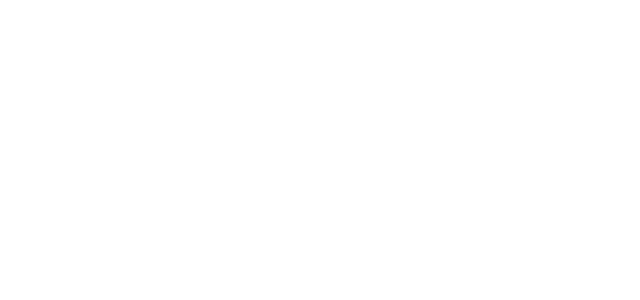
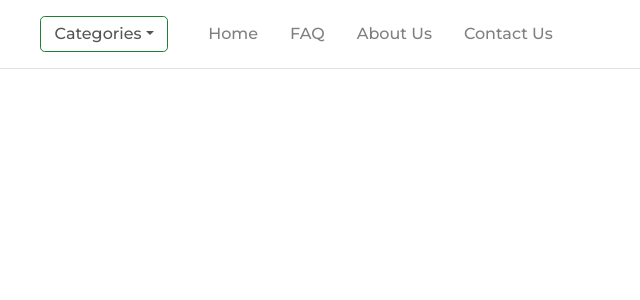
Before and after one commit to OvinduArchanaNambukara/Team_B-B_My-Store, a React (Create React App) app: page / in a window 1280 px wide. Shown: the top 300 px of the page, without its empty margins (0-640 px from the left). Built offline with nearby package versions, Linux system fonts and the light colour scheme.

Commit message:
Bottom nav bar completed

```diff
--- a/src/Client.tsx
+++ b/src/Client.tsx
@@ -1,9 +1,10 @@
 import React from "react";
+import BottomNav from "./components/BottomNav";
 
 const Client: React.FC = () => {
     return (
         <React.Fragment>
-
+            <BottomNav />
         </React.Fragment>
     );
 }
--- a/src/assets/style_sheets/main.scss
+++ b/src/assets/style_sheets/main.scss
@@ -1,7 +1,9 @@
 @import "~bootstrap/scss/bootstrap";
-
+@import "partials/variables";
 * {
   margin: 0;
   padding: 0;
   font-family: 'Montserrat', sans-serif;
 }
+
+@import "partials/bottom-nav";
--- /dev/null
+++ b/src/assets/style_sheets/partials/_bottom-nav.scss
@@ -0,0 +1,48 @@
+@import "variables";
+
+.bottom-nav-bar {
+  font-weight: 500;
+  font-size: 1em;
+
+  .bottom-nav-dropdown {
+    border: 1px solid $bottom-nav-dropdown-border;
+    border-radius: 0.3em;
+
+    a {
+      color: $bottom-nav-font-color;
+      padding: .3em .6em;
+    }
+
+    .dropdown-menu {
+      margin-top: 0.3em !important;
+      padding-left: .2em;
+    }
+  }
+
+  .navbar-toggler {
+    border: 1px solid $bottom-nav-dropdown-border;
+    padding: 0 .3em;
+  }
+
+  .bottom-nav-collapse {
+    .bottom-nav {
+      .nav-link {
+        padding: 0 1em;
+
+        a {
+          color: $bottom-nav-font-color;
+        }
+      }
+    }
+  }
+}
+
+@media (max-width: 425px) {
+  .bottom-nav-collapse {
+    .bottom-nav {
+      .nav-link {
+        margin-top: .6em;
+      }
+    }
+  }
+}
--- /dev/null
+++ b/src/assets/style_sheets/partials/_variables.scss
@@ -0,0 +1,3 @@
+//bottom-nav
+$bottom-nav-font-color: #555555;
+$bottom-nav-dropdown-border: #1E7E34;
--- /dev/null
+++ b/src/components/BottomNav.tsx
@@ -0,0 +1,26 @@
+import React from "react";
+import {Nav, Navbar, NavDropdown} from "react-bootstrap";
+
+const BottomNav: React.FC = () => {
+  return (
+    <Navbar className="bottom-nav-bar p-3 border-bottom" expand="sm">
+      <NavDropdown title="Categories" id="basic-nav-dropdown" className="bottom-nav-dropdown mr-md-4 ml-md-4 px-1">
+        <NavDropdown.Item href="#grocery">Grocery</NavDropdown.Item>
+        <NavDropdown.Item href="#pharmacy">Pharmacy</NavDropdown.Item>
+        <NavDropdown.Item href="#food">Food</NavDropdown.Item>
+        <NavDropdown.Item href="#electronics">Electronics</NavDropdown.Item>
+      </NavDropdown>
+      <Navbar.Toggle aria-controls="basic-navbar-nav"/>
+      <Navbar.Collapse id="basic-navbar-nav" className="bottom-nav-collapse">
+        <Nav className="bottom-nav mr-auto ">
+          <Nav.Link href="#home">Home</Nav.Link>
+          <Nav.Link href="#faq">FAQ</Nav.Link>
+          <Nav.Link href="#about">About Us</Nav.Link>
+          <Nav.Link href="#contact">Contact Us</Nav.Link>
+        </Nav>
+      </Navbar.Collapse>
+    </Navbar>
+  );
+}
+
+export default BottomNav;
```
